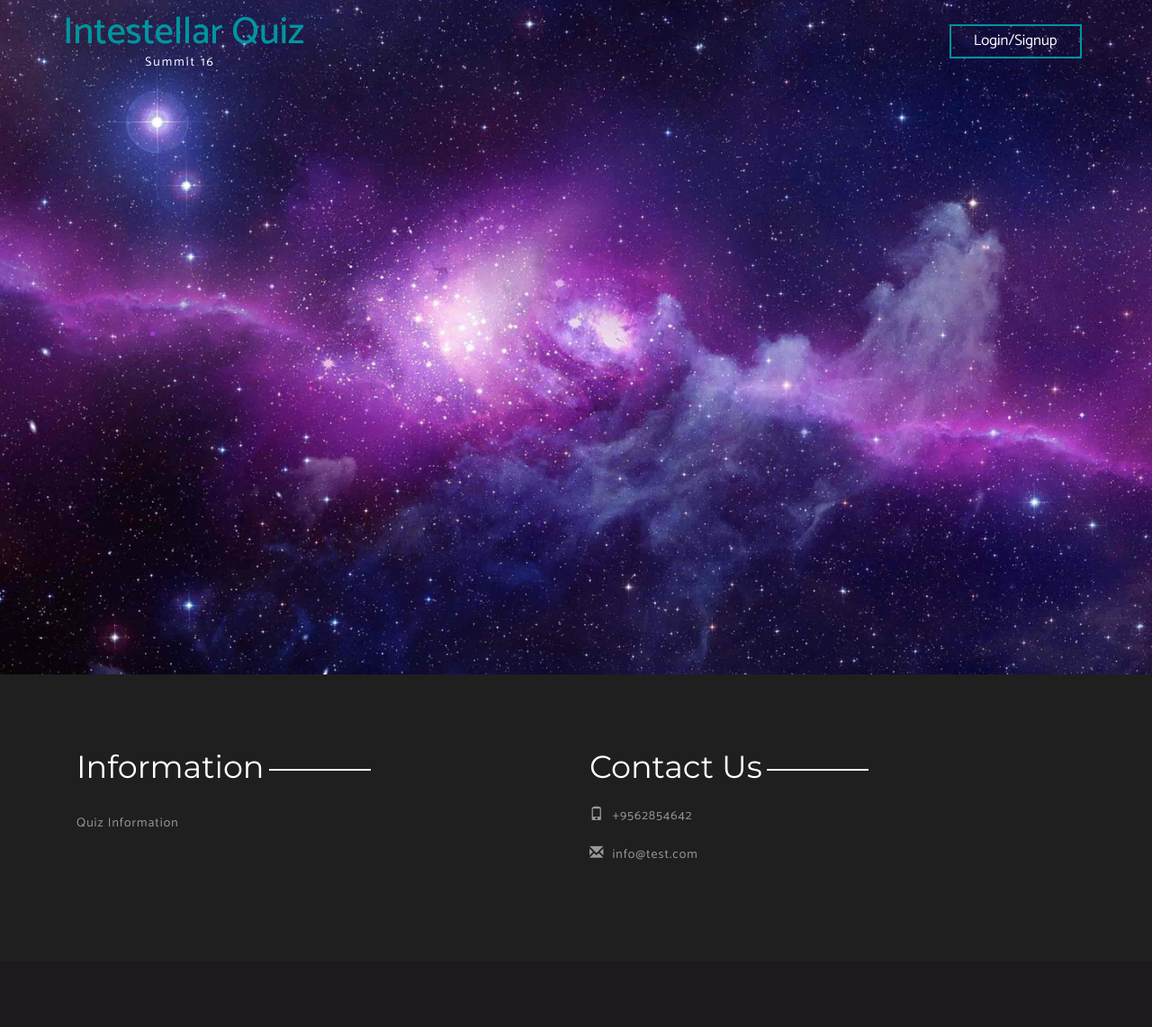
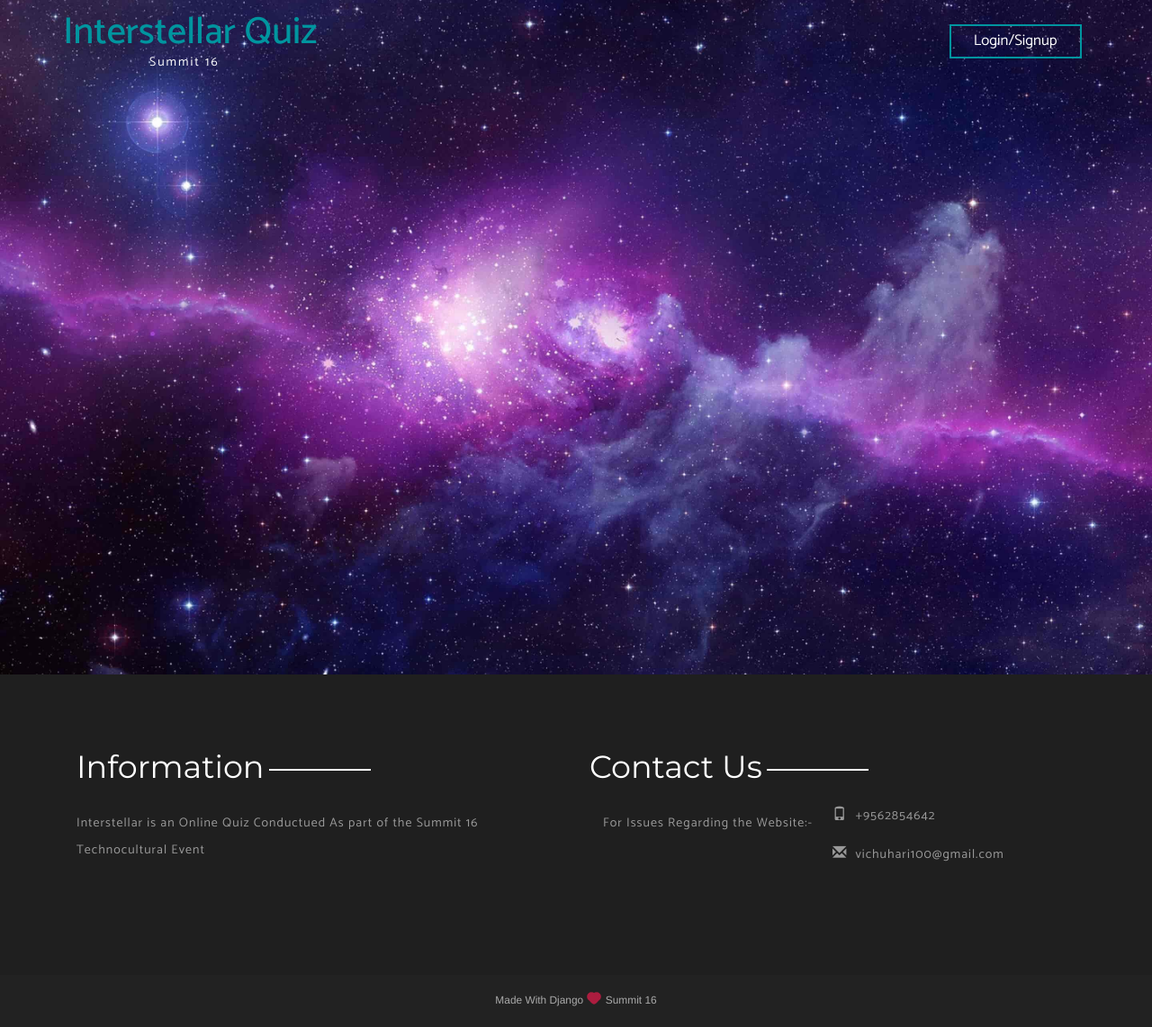
Before and after one commit to vigneshhari/cygnus, a Django app: page /app/ in a window 1280 px wide. Shown: the whole page at 90% size. Before the commit the page ends 956 px from the top, so only its background shows below. Run offline with Django 3.2, Linux system fonts and the light colour scheme; some libraries are stand-ins or nearby versions.

Commit message:
changed stuff and almost finished

```diff
--- a/quiz/accounts/models.py
+++ b/quiz/accounts/models.py
@@ -1,4 +1,5 @@
 from django.db import models
+from django.contrib.auth.models import AbstractBaseUser, PermissionsMixin
 
 # Create your models here.
 
@@ -11,3 +12,5 @@ class User_Account(models.Model):
 	vericode = models.CharField(max_length = 100)
 	verified = models.IntegerField()
 	score = models.IntegerField()
+
+#for Oauth
--- a/quiz/accounts/views.py
+++ b/quiz/accounts/views.py
@@ -10,6 +10,8 @@ from email.mime.text import MIMEText
 import random
 import datetime
 import time
+
+
 
 def index(request):
 	return render(request, 'main_page.html')
@@ -78,6 +80,7 @@ def signupprocess(request):
 	outer['Subject'] = "Verify Account For Interstellar"
 	outer['To'] = mail
 	outer['From'] = 'interstellar@cecsummit.org'
+	verilink = "https://interstellarquiz.herokuapp.com/app/verified?id=" + str(new_user_id) + "&veri=" + vericode
 	message = """
 			<h2>Hello {},</h2>
 				<h3>This is a Verification Message</h3>
@@ -85,12 +88,15 @@ def signupprocess(request):
 				the provided username and password</p>
 				<h3>Please Do Keep this message and the verification code for further use</h3>
 				<br>
+				<a href = "{}">Click Here To Continue Login process </a>
+				<br>
+				<p>If the above link is not working please enter the Verification Code Manually</p>
+				<br>
 				<h3>The verification code is  {}</h3>
-
 					<h4>Intestellar Team :)</h4>
 					<br>
 					 DO not Reply To this message
-				""".format(name,vericode)
+				""".format(name,verilink,vericode)
 	HTML_BODY = MIMEText(message,'html')
 	outer.attach(HTML_BODY)
 	try:
@@ -108,7 +114,7 @@ def signupprocess(request):
 	response.set_cookie( 'user_id', new_user_id )
 	p = User_Account(mail = mail,password=password,user_id=new_user_id,name=name,phone_no=phone,vericode=vericode,verified=0,score=0)
 	p.save()
-	return render(request, 'login.html' , {'loginmessage' : "Please Login To Continue"})
+	return render(request, 'login.html' , {'loginmessage' : "Please Log In To Continue"})
 
 def verified(request):
 	id = request.GET.get('id')
--- a/quiz/quiz/urls.py
+++ b/quiz/quiz/urls.py
@@ -8,5 +8,4 @@ urlpatterns = patterns('',
     url(r'^app/', include('accounts.urls')),
     url(r'^quiz/', include('quizpage.urls')),
     url(r'^admin/', include(admin.site.urls)),
-
 )
--- /dev/null
+++ b/quiz/static/css/heart.css
@@ -0,0 +1,54 @@
+@import url('http://fonts.googleapis.com/css?family=Lato');
+
+body, html{
+  height: 100%;
+  background: #222222;
+  font-family: 'Lato', sans-serif;
+}
+
+
+
+.signature p{
+  text-align: center;
+  font-family: Helvetica, Arial, Sans-Serif;
+  font-size: 0.85em;
+  color: #AAAAAA;
+}
+
+.signature .much-heart{
+  display: inline-block;
+  position: relative;
+  margin: 0 4px;
+  height: 10px;
+  width: 10px;
+  background: #AC1D3F;
+  border-radius: 4px;
+  -ms-transform: rotate(45deg);
+    -webkit-transform: rotate(45deg);
+    transform: rotate(45deg);
+}
+
+.signature .much-heart::before,
+.signature .much-heart::after {
+    display: block;
+  content: '';
+  position: absolute;
+  margin: auto;
+  height: 10px;
+  width: 10px;
+  border-radius: 5px;
+  background: #AC1D3F;
+  top: -4px;
+}
+
+.signature .much-heart::after {
+  bottom: 0;
+  top: auto;
+  left: -4px;
+}
+
+.signature a {
+  color: #AAAAAA;
+  text-decoration: none;
+  font-weight: bold;
+}
--- a/quiz/templates/login.html
+++ b/quiz/templates/login.html
@@ -55,6 +55,7 @@
 			<a href="/app/forpass">Forgot Password?</a>
 			<div class="social-icons w3layouts agileits">
 			<p>-{{loginmessage}}-</p>
+				<!--
 				<p>- Or Sign In With -</p>
 				<ul>
 					<li><a href="#"><span class="icons w3layouts agileits"></span><span class="text w3layouts agileits">Facebook</span></a></li>
@@ -62,6 +63,7 @@
 					<li class="ggp aits"><a href="#"><span class="icons agileits"></span><span class="text w3layouts agileits">Google+</span></a></li>
 					<div class="clear"> </div>
 				</ul>
+				-->
 			</div>
 			<div class="clear"></div>
 		</div>
@@ -81,7 +83,6 @@
 			<p>-{{signupmessage}}-</p>
 			</div>
 			</div>
-			<p>By creating an account, you agree to our <a class="underline w3layouts agileits" href="#">Terms</a></p>
 			<div class="clear"></div>
 		</div>
 
--- a/quiz/templates/main_page.html
+++ b/quiz/templates/main_page.html
@@ -12,7 +12,7 @@ License URL: http://creativecommons.org/licenses/by/3.0/
 
 <link href="{% static 'css/bootstrap.css' %}" rel="stylesheet" type="text/css" media="all" />
 <!-- jQuery (necessary for Bootstrap's JavaScript plugins) -->
-
+<link href="{% static 'css/heart.css' %}" rel="stylesheet">
 
 <link href="{% static 'css/style.css' %}" rel="stylesheet" type="text/css" media="all" />
 <!--//theme-style-->
@@ -27,7 +27,7 @@ License URL: http://creativecommons.org/licenses/by/3.0/
 	<div class="container">
 		<div class="head-top">
 			<div class="logo">
-				<div class="banner-text"><h2>Intestellar Quiz
+				<div class="banner-text"><h2>Interstellar Quiz
 				</h2>
 					<p>Summit 16 </p>
  			    </div>
@@ -50,19 +50,31 @@ License URL: http://creativecommons.org/licenses/by/3.0/
 	<div class="container">
 		<div class="col-md-6 footer-left">
 			<h3>Information</h3>
-			<p class="para">Quiz Information</p>
+			<p class="para">Interstellar is an Online Quiz Conductued As part of the Summit 16 Technocultural Event</p>
 
 		</div>
 		<div class="col-md-6 footer-right">
 			<h3>Contact Us</h3>
+			<div class="col-md-6 footer-left">
+			<p class="para">For Issues Regarding the Website:-</p>
+			</div>
 			<ul class="con-icons">
 				<li><span class="glyphicon glyphicon-phone" aria-hidden="true"></span>+9562854642</li>
-				<li><a href="mailto:info@example.com"><span class="glyphicon glyphicon-envelope" aria-hidden="true"></span>info@test.com</a></li>
+				<li><a href="mailto:info@example.com"><span class="glyphicon glyphicon-envelope" aria-hidden="true"></span>vichuhari100@gmail.com</a></li>
 			</ul>
 		</div>
 		<div class="clearfix"></div>
 	</div>
 </div>
 <!--//footer-->
+
+<div class="signature">
+  &nbsp;&nbsp;&nbsp;&nbsp;&nbsp;
+ <p> Made With Django <i class="much-heart"></i> Summit 16 </p>
+  &nbsp;&nbsp;&nbsp;&nbsp;&nbsp;
+
+  </div>
+        {%csrf_token%}
+</form>
 </body>
 </html>
```
Also changed, not shown: quiz/quiz/settings.py (+29 -2 lines), 4 other files.
